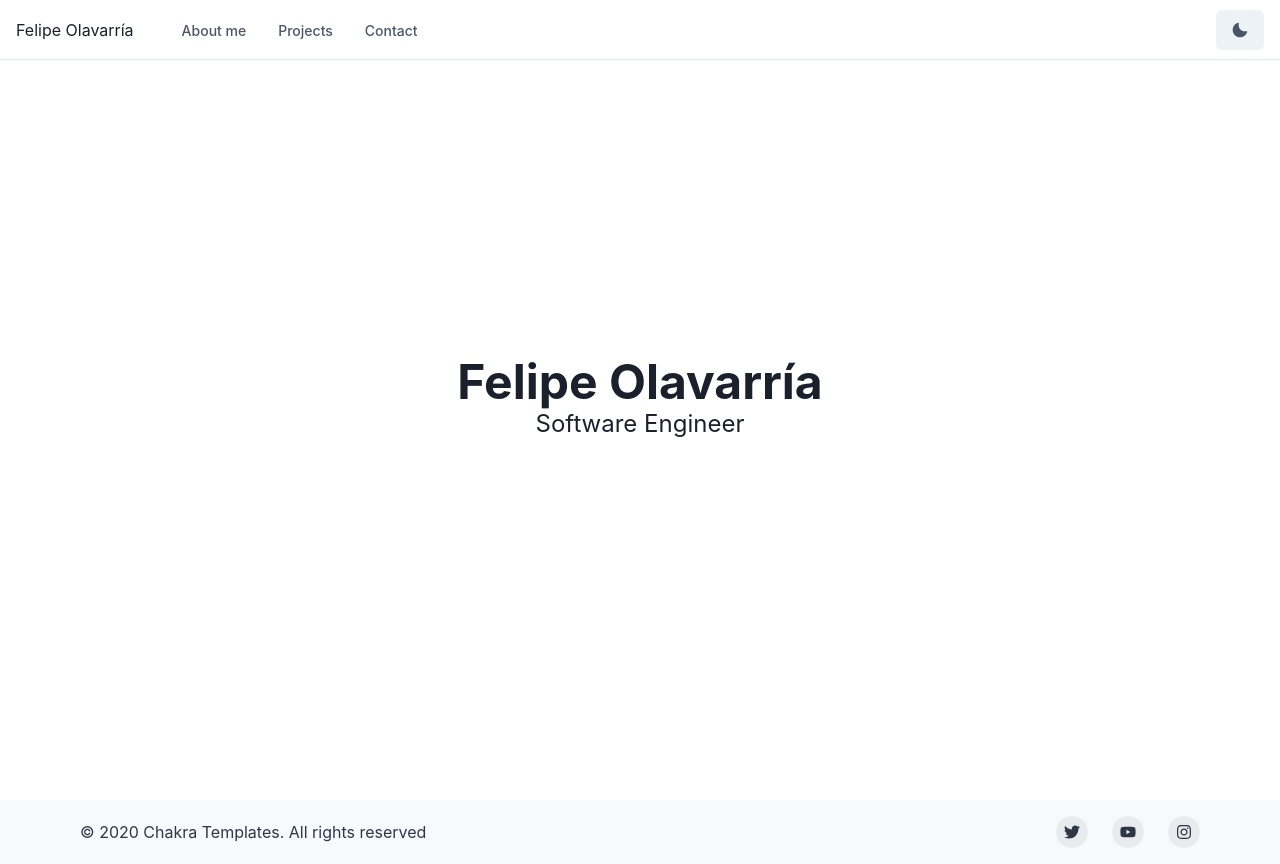
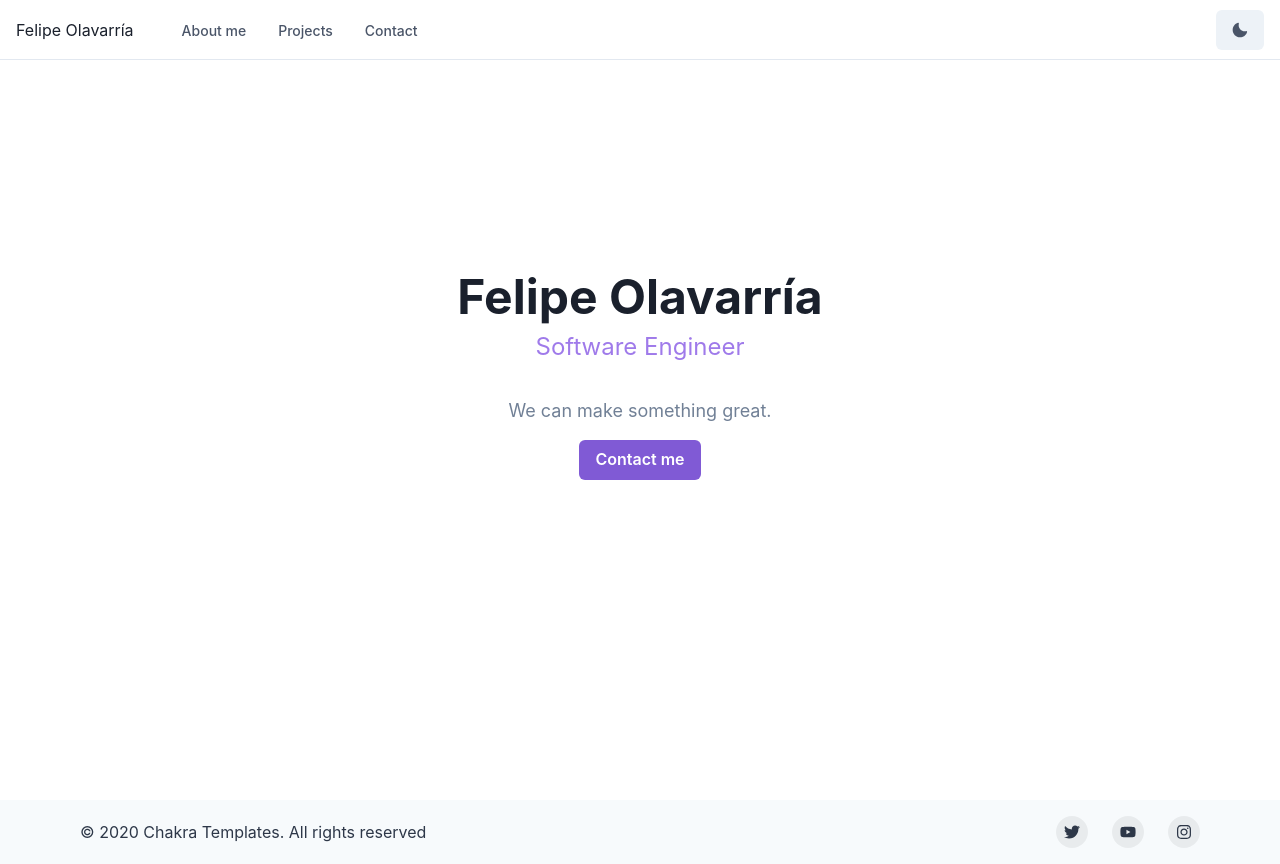
Before and after one commit to desolaser/portfolio, a Next.js app: page / in a window 1280 px wide. Built offline with nearby package versions, Linux system fonts and the light colour scheme.

Commit message:
Add button and contact text to hero

```diff
--- a/components/sections/hero.tsx
+++ b/components/sections/hero.tsx
@@ -1,12 +1,23 @@
 import type { FunctionComponent } from 'react'
-import { Box, Center, Heading, Text } from '@chakra-ui/react'
+import { Box, Center, Heading, Text, Button } from '@chakra-ui/react'
 
 const Hero: FunctionComponent = () => {
   return (
     <Center h="100vh" w="full">
       <Box textAlign="center">
         <Heading size="2xl">Felipe Olavarría</Heading>
-        <Text fontSize="1.5rem">Software Engineer</Text>
+        <Text color={'purple.400'} fontSize="1.5rem" my=".5rem">
+          Software Engineer
+        </Text>
+
+        <Box my="2rem">
+          <Text fontSize={{ base: 'md', lg: 'lg' }} color={'gray.500'}>
+            We can make something great.
+          </Text>
+          <Button colorScheme="purple" my="1rem">
+            Contact me
+          </Button>
+        </Box>
       </Box>
     </Center>
   )
```
